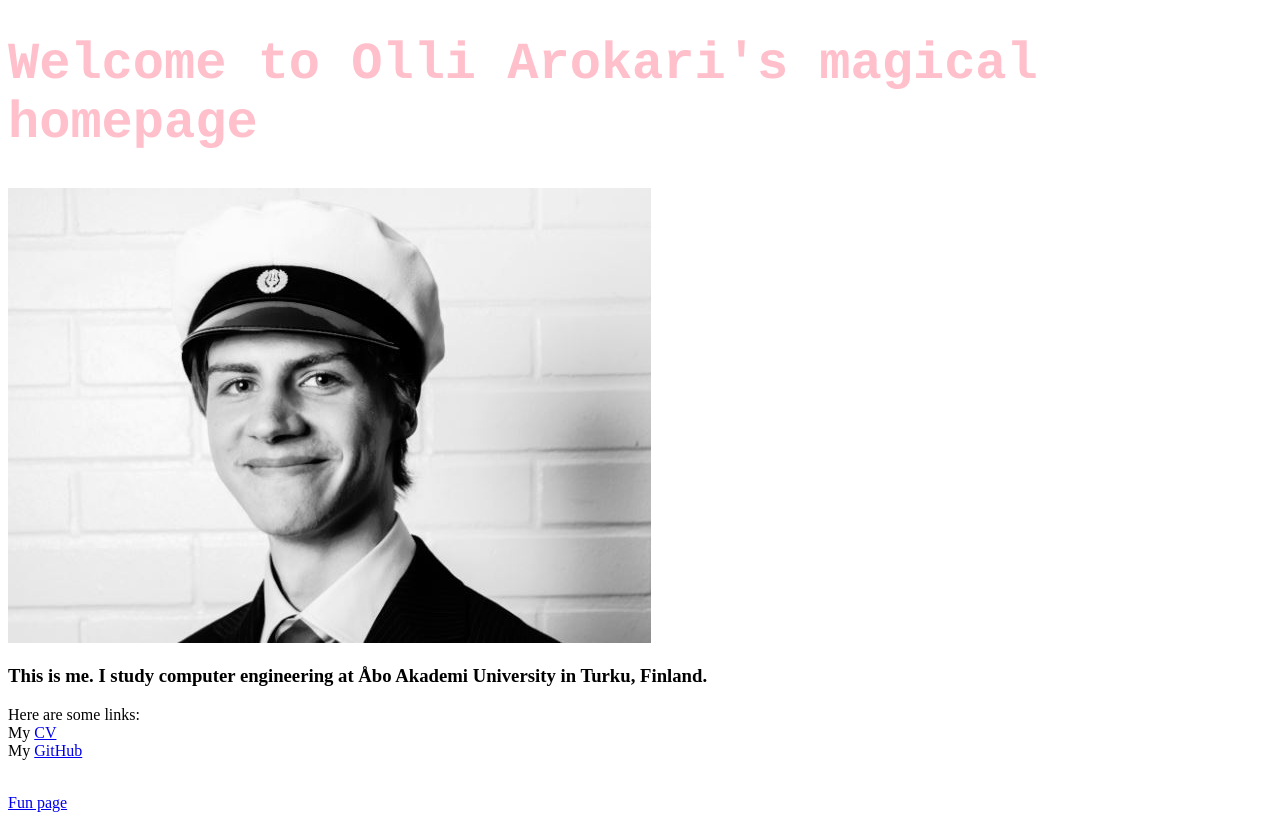
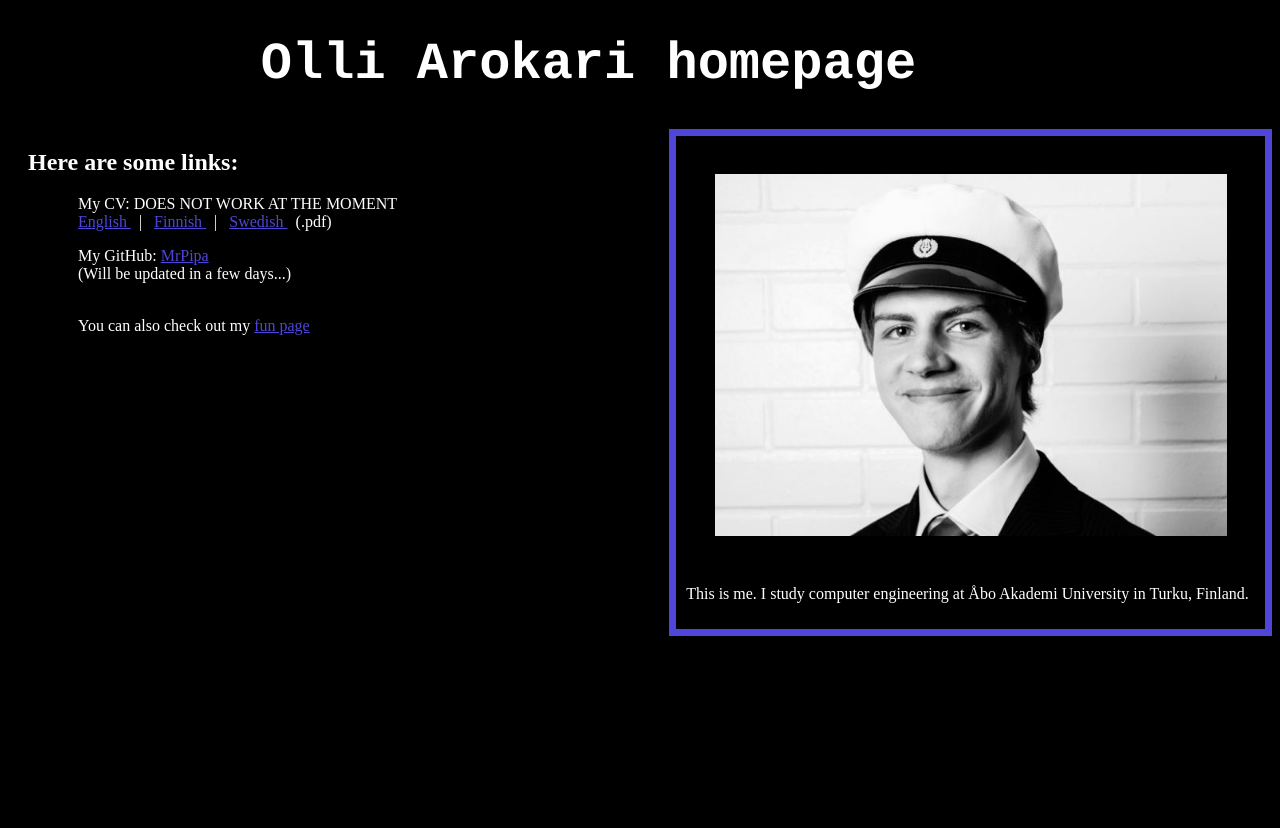
Before and after one commit to LinAnt/tuxedo, a plain HTML site: page index.html in a window 1280 px wide. After the commit the page ends 800 px from the top, so only its background shows below. Drawn offline with Linux system fonts and the light colour scheme.

Commit message:
Made containers and parallel homepage. Added separate style for funpage.

```diff
--- /dev/null
+++ b/funstyle.css
@@ -0,0 +1,24 @@
+h1,h2,h3,h4,p {
+  color: white;
+}
+h1 {
+    font-size: 52px;
+    font-family: courier;
+    margin-left: 20%;
+}
+a {
+  color: #4f45d8;
+}
+body {
+    background-color: black;
+}
+#CrusoeContainer, #SadKidContainer {
+  width: 55%;
+  margin: 0 auto;
+}
+#FunTitle {
+  margin: 0 35%;
+}
+#CrusoeImg, #SadKidImg {
+  width: 100%;
+}
--- a/index.html
+++ b/index.html
@@ -1,32 +1,42 @@
 <!DOCTYPE html>
 <html>
-
   <!-- Head -->
   <head>
     <title>Arokari</title>
     <link type="text/css" rel="stylesheet" href="style.css"/>
   </head>
-
   <!-- Body -->
   <body>
-		<h1> Welcome to Olli Arokari's magical homepage </h1>
+    <h1> Olli Arokari homepage </h1>
+    <div id="Main">
 
+      <!-- First row wrapper -->
+      <div id="FirstRow">
 
-
-		<!-- Pic of me -->
-		<div id="Me">
-			<img src=CV.JPG> <!-- width="200" height="150"> -->
+        <!-- Links container -->
+        <div id="LinksContainer">
+          <h2> Here are some links: </h2>
+          <div id="LinkGroup">
+						<p> My CV: DOES NOT WORK AT THE MOMENT <br>
+            	<a href=cv_en.pdf> English </a> &nbsp | &nbsp
+							<a href=cv_fi.pdf> Finnish </a> &nbsp | &nbsp
+            	<a href=cv_sv.pdf> Swedish </a> &nbsp (.pdf)
+          	</p>
+          	<p>
+            	My GitHub: <a href="https://github.com/MrPipa"> MrPipa </a> <br>
+            	(Will be updated in a few days...)
+          	</p>
+          	<p> <br> You can also check out my <a href="fun_stuff.html"> fun page </a></p>
+        	</div>
 				</div>
 
-		<!-- Pic of me, text -->
-		<h3> This is me. I study computer engineering at Åbo Akademi University in Turku, Finland. </h3>
-		<p> Here are some links:
-			<br>
-			My <a href=cv.pdf>CV</a>
-			<br>
-			My <a href="https://github.com/MrPipa"</a>GitHub
-		</p>
-		<p><br> <a href="fun_stuff.html">Fun page</p>
+        <!-- Picture of me and info container -->
+        <div id="PictureContainer" width=50% margin=0 auto>
+          <img id="PicOfMe" src=CV.JPG>
+          <p> This is me. I study computer engineering at Åbo Akademi University in Turku, Finland. </p>
+        </div>
+      </div>
+      <!--First row wrapper end-->
+    </div>
   </body>
-
 </html>
--- a/style.css
+++ b/style.css
@@ -1,5 +1,38 @@
-h1{
-  color: pink;
-  font-size: 52px;
-  font-family: courier;
+h1,h2,h3,h4,p {
+  color: white;
 }
+h1 {
+    font-size: 52px;
+    font-family: courier;
+    margin-left: 20%;
+}
+a {
+  color: #4f45d8;
+}
+body {
+    background-color: black;
+}
+
+#Main {
+  width: 100%;
+  margin: 0 auto;
+}
+#LinksContainer {
+  float: left;
+  width: 45%;
+  margin-left: 20px;
+}
+#LinkGroup {
+  margin-left: 50px;
+}
+#PictureContainer {
+  border: 7px solid #4f45d8;
+  float: right;
+  padding: 10px;
+  width: 45%;
+  margin: 0 auto;
+}
+#PicOfMe {
+  margin: 5%;
+  width: 90%;
+}
```
Also changed, not shown: fun_stuff.html (+20 -19 lines), 1 other file. Lines whose indentation alone changed are shown as unchanged.
